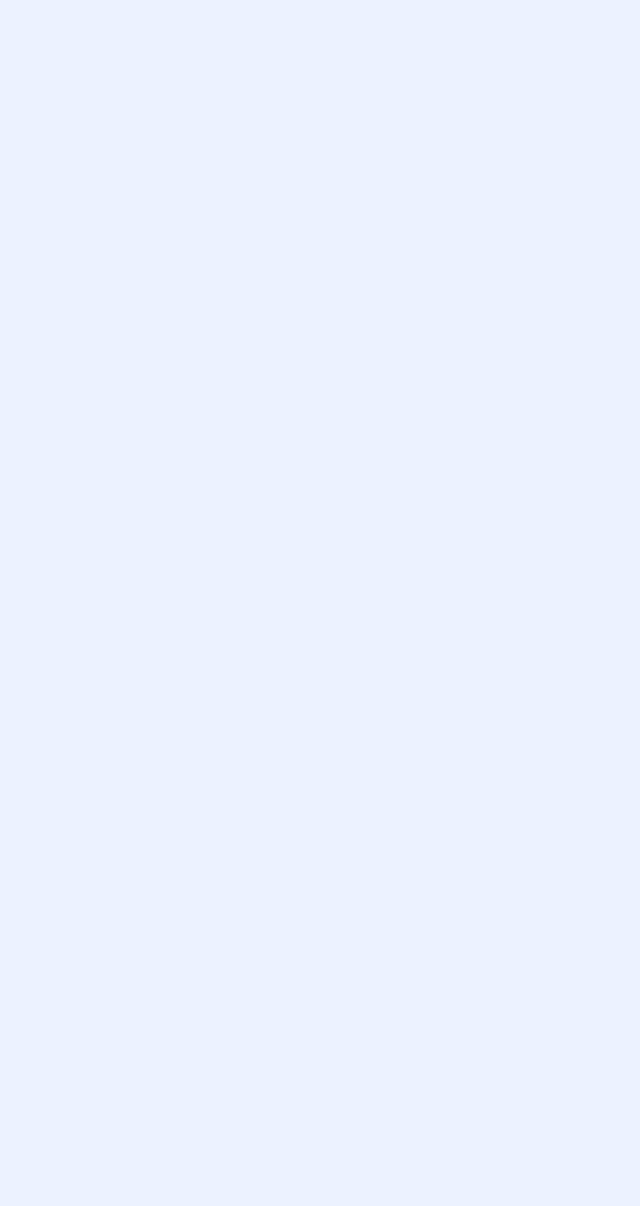
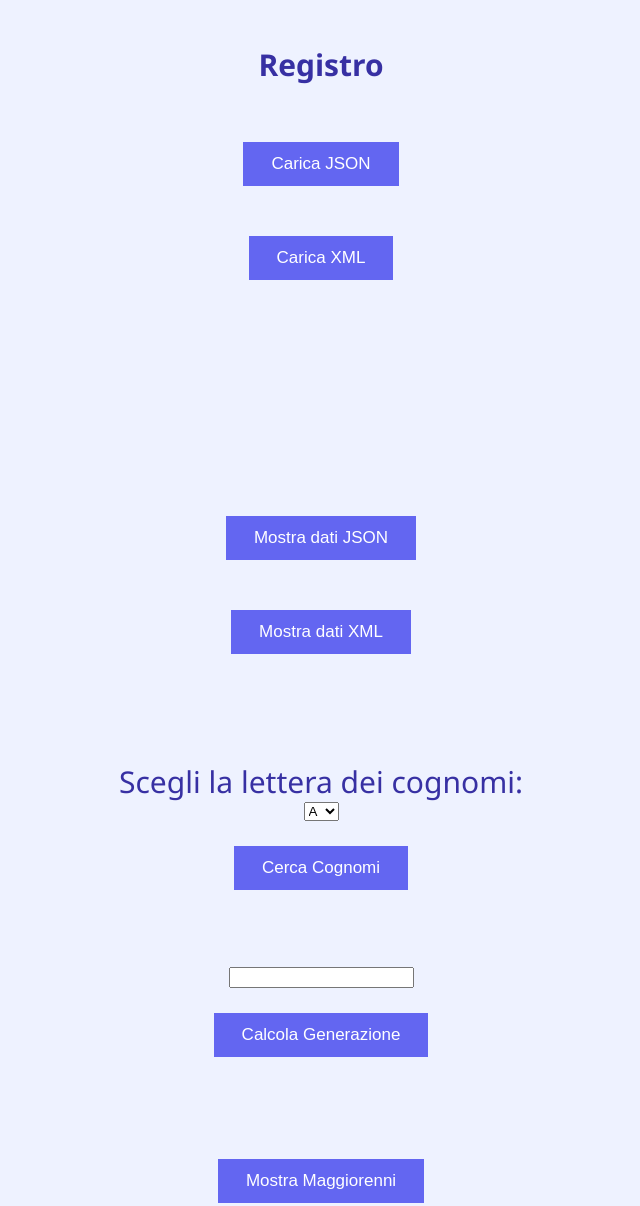
Before and after one commit to magi20015/LavoriTPS, a plain HTML site: page RegistroPersone.html in a window 1280 px wide. Shown: the whole page, without its empty margins (319-959 px from the left). Before the commit the page ends 800 px from the top, so only its background shows below. Drawn offline with Linux system fonts and the light colour scheme.

Commit message:
Update RegistroPersone.html

```diff
--- a/RegistroPersone.html
+++ b/RegistroPersone.html
@@ -214,3 +214,63 @@
 
     </script>
 </head>
+
+    <body>
+
+    <h1>Registro</h1>
+
+
+    <input type="button" id="btnCaricaJSON" value="Carica JSON" onclick="caricaDatiJ()">
+    <input type="button" id="btnCaricaXML" value="Carica XML" onclick="caricaDatiX()">
+
+    <br><br>
+
+    <p id="output"></p>
+    <p id="outputXml"></p>
+
+    <input type="button" id="btnJSON" value="Mostra dati JSON" onclick="lettura()">
+    <input type="button" id="btnXML" value="Mostra dati XML" onclick="letturaX()">
+
+    <br><br>
+
+    <label for="ricerca">Scegli la lettera dei cognomi:</label>
+    <select id="ricerca" name="ricerca">
+        <option>A</option>
+        <option>B</option>
+        <option>C</option>
+        <option>D</option>
+        <option>E</option>
+        <option>F</option>
+        <option>G</option>
+        <option>H</option>
+        <option>I</option>
+        <option>J</option>
+        <option>K</option>
+        <option>L</option>
+        <option>M</option>
+        <option>N</option>
+        <option>O</option>
+        <option>P</option>
+        <option>Q</option>
+        <option>R</option>
+        <option>S</option>
+        <option>T</option>
+        <option>U</option>
+        <option>V</option>
+        <option>W</option>
+        <option>X</option>
+        <option>Y</option>
+        <option>Z</option>
+    </select>
+
+    <input type="button" id="btnRicerca" value="Cerca Cognomi" onclick="ricerca()">
+    <p id="outputCg"></p>
+
+    <input type="number" id="eta" name="età">
+    <input type="button" id="btnGenerazione" value="Calcola Generazione" onclick="generazione()">
+    <p id="outputGe"></p>
+
+    <input type="button" id="btnMaggiorenni" value="Mostra Maggiorenni" onclick="maggiorenni()">
+    <p id="outputMa"></p>
+
+</body>
```
